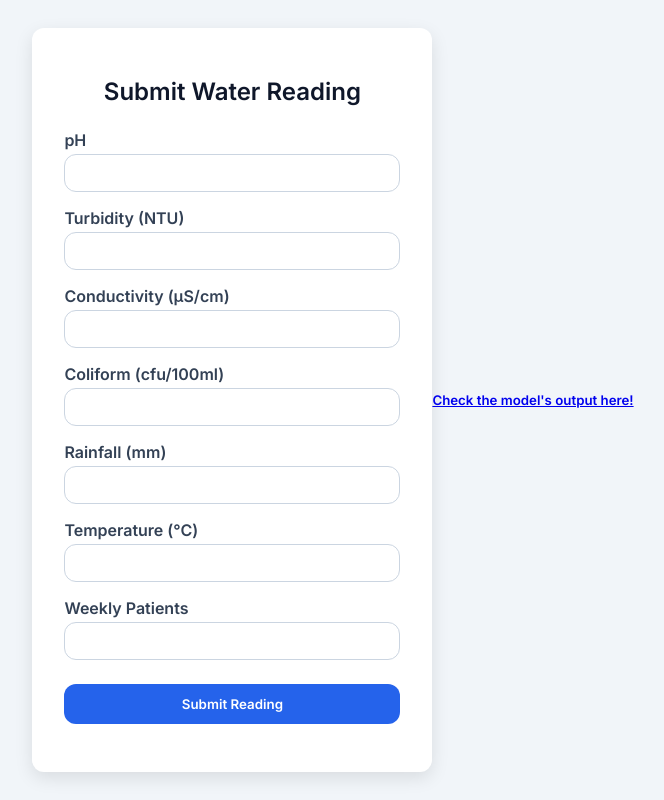
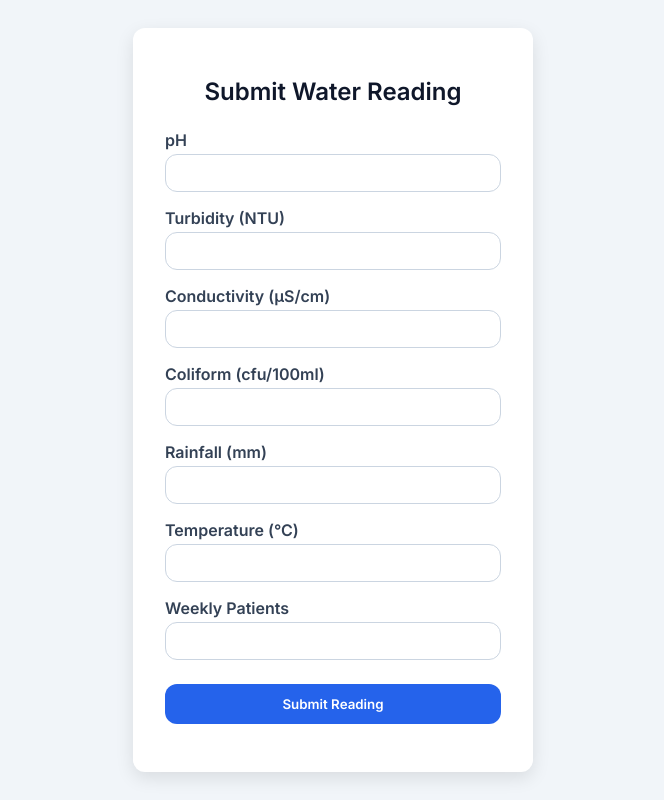
Before and after one commit to sriramxdev/WBDDS-Prototype, a plain HTML site: page index.html in a window 1280 px wide. Shown: the whole page, without its empty margins (307-971 px from the left). Drawn offline with Linux system fonts and the light colour scheme.

Commit message:
Remove footer with link to Hugging Face model
Removed footer section with link to model's output.

```diff
--- a/index.html
+++ b/index.html
@@ -154,11 +154,6 @@
     }
   });
 </script>
-<br><br><div>
-<footer>
-  <a class="footer-link" href="https://huggingface.co/spaces/sriramxdev/WBDSS-Prototype">
-    <h5>Check the model's output here!</h5>
-  </a>
-</footer></div>
+
 </body>
 </html>
```
